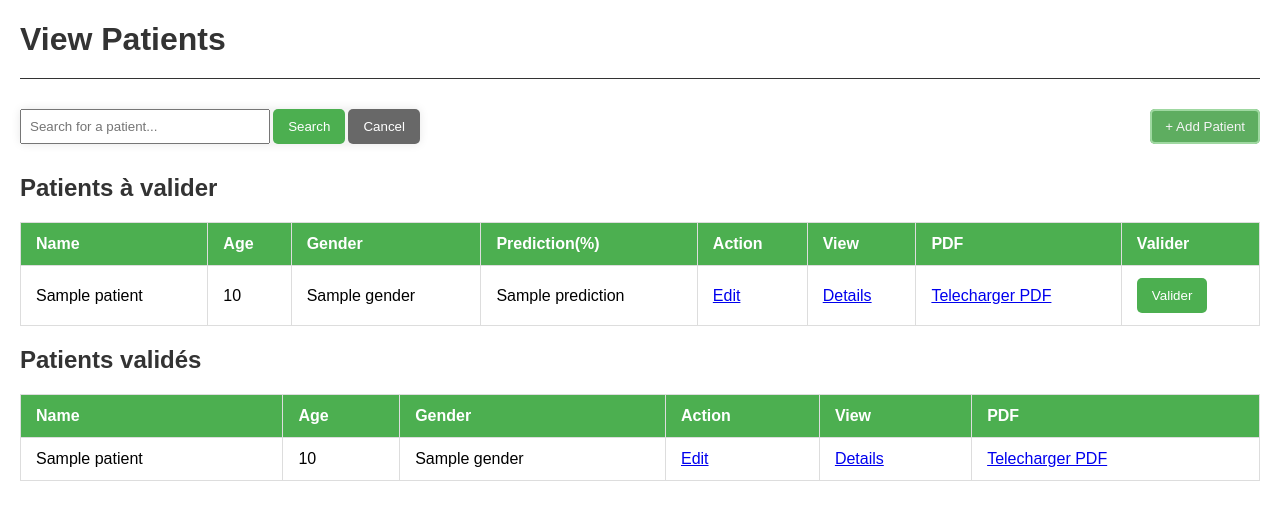
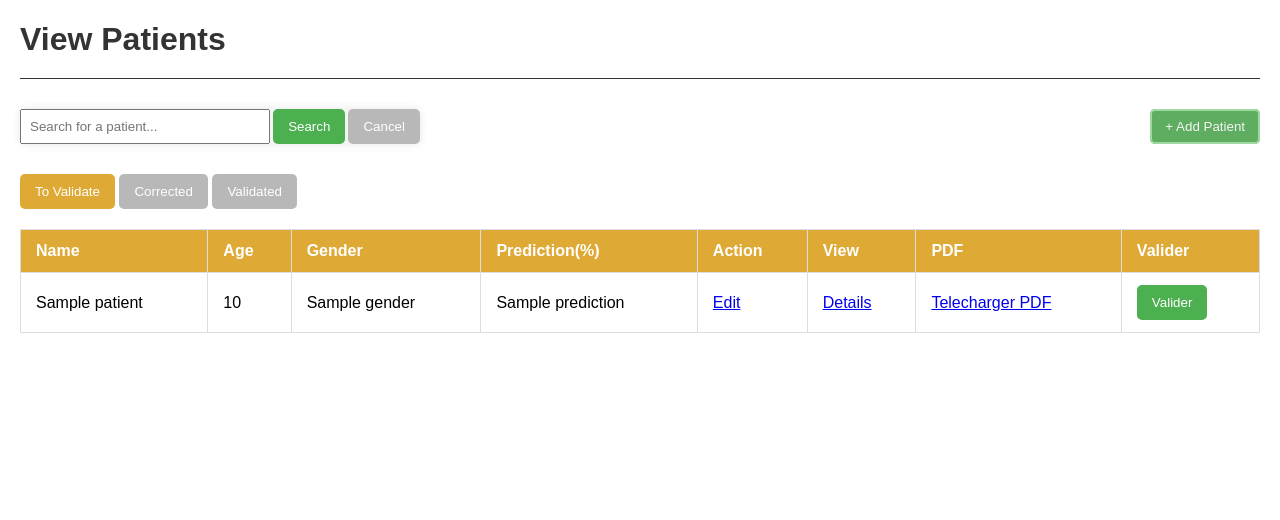
Before and after one commit to CyrilEnjalbert/b14_integration_brain_tumor, a FastAPI app: template templates/view_patients.html in a window 1280 px wide. Shown: the top 520 px of the page. Run offline with FastAPI, Linux system fonts and the light colour scheme; the template is opened without the code that fills it: most values are stand-ins (such as "Sample title", 1, 10 or a date in 2020).

Commit message:
adding dynamic tabs for each table

```diff
--- a/static/styles.css
+++ b/static/styles.css
@@ -86,13 +86,6 @@ th {
     max-width: 250px;
 }
 
-#cancel-btn {
-    background-color: #686868;
-}
-#cancel-btn:hover {
-    background-color: #747474;
-}
-
 .add-btn {
     background-color: #5ead60;
     box-shadow: inset 0 0 0 2px #9fd8a1;
@@ -105,3 +98,41 @@ th {
     text-decoration: none;
     color: whitesmoke;
 }
+
+button.tablinks,
+#cancel-btn {
+    background-color: #b8b8b8;
+}
+button.tablinks:hover,
+#cancel-btn:hover {
+    background-color: #a0a0a0;
+}
+
+/* Background colors for active tab buttons and headers */
+
+/* To Validate */
+button.to-validate-btn.active,
+#to-validate th {
+    background-color: rgb(223, 169, 53);
+}
+button.to-validate-btn.active:hover {
+    background-color: rgb(216, 160, 40);
+}
+
+/* Corrected */
+button.corrected-btn.active,
+#corrected th {
+    background-color: rgb(153, 41, 41);
+}
+button.corrected-btn.active:hover {
+    background-color: rgb(133, 40, 40);
+}
+
+/* Validated */
+button.validated-btn.active,
+#validated th {
+    background-color: #4caf50;
+}
+button.validated-btn.active:hover {
+    background-color: #45a049;
+}
--- a/templates/view_patients.html
+++ b/templates/view_patients.html
@@ -1,5 +1,3 @@
-<!-- view_patients.html -->
-
 <!DOCTYPE html>
 <html lang="en">
 <head>
@@ -13,7 +11,6 @@
     <h1>View Patients</h1>
 
     <div id="actions-container">
-        <!-- Formulaire de recherche -->
         <form id="searchForm" method="GET" action="/search_patients">
             <input type="text" id="searchInput" name="search" placeholder="Search for a patient...">
             <button type="submit">Search</button>
@@ -24,8 +21,15 @@
         </button>
     </div>
 
-    <!-- Tableau des patients invalidés-->
-    <h2>Patients à valider</h2>
+    <!-- Tabs for different tables -->
+    <div class="tabs">
+        <button class="tablinks to-validate-btn" onclick="openTable(event, 'to-validate')" id="defaultOpen">To Validate</button>
+        <button class="tablinks corrected-btn" onclick="openTable(event, 'corrected')">Corrected</button>
+        <button class="tablinks validated-btn" onclick="openTable(event, 'validated')">Validated</button>
+    </div>
+
+    <!-- Table for Predictions to Validate -->
+    <div id="to-validate" class="tabcontent">
         <table border="1">
             <thead>
                 <tr>
@@ -58,9 +62,10 @@
                 {% endfor %}
             </tbody>
         </table>
+    </div>
 
-    <!-- Tableau des patients validés -->
-    <h2>Patients validés</h2>
+    <!-- Table for Corrected Predictions -->
+    <div id="corrected" class="tabcontent">
         <table border="1">
             <thead>
                 <tr>
@@ -87,21 +92,63 @@
                 {% endfor %}
             </tbody>
         </table>
+    </div>
+
+    <!-- Table for Validated Predictions -->
+    <div id="validated" class="tabcontent">
+        <table border="1">
+            <thead>
+                <tr>
+                    <th>Name</th>
+                    <th>Age</th>
+                    <th>Gender</th>
+                    <th>Action</th>
+                    <th>View</th>
+                    <th>PDF</th>
+                </tr>
+            </thead>
+            <tbody>
+                {% for patient in patients %}
+                    <tr>
+                        <td>{{ patient.name }}</td>
+                        <td>{{ patient.age }}</td>
+                        <td>{{ patient.gender }}</td>
+                        <td>
+                            <a href="{{ url_for('edit_patient', patient_id=patient.id) }}">Edit</a>
+                        </td>
+                        <td><a href="{{ url_for('edit_patient', patient_id=patient.id) }}">Details</a></td>
+                        <td><a href="{{ url_for('download_pdf_predict') }}">Telecharger PDF</a></td>
+                    </tr>
+                {% endfor %}
+            </tbody>
+        </table>
+    </div>
 
     <script>
-        // JavaScript pour soumettre le formulaire de recherche
+        function openTable(evt, tableName) {
+            var i, tabcontent, tablinks;
+            tabcontent = document.getElementsByClassName("tabcontent");
+            for (i = 0; i < tabcontent.length; i++) {
+                tabcontent[i].style.display = "none";
+            }
+            tablinks = document.getElementsByClassName("tablinks");
+            for (i = 0; i < tablinks.length; i++) {
+                tablinks[i].className = tablinks[i].className.replace(" active", "");
+            }
+            document.getElementById(tableName).style.display = "block";
+            evt.currentTarget.className += " active";
+        }
+
+        document.getElementById("defaultOpen").click();
+
         document.getElementById('searchForm').addEventListener('submit', function(event) {
-            event.preventDefault(); // Empêcher le formulaire de se soumettre normalement
+            event.preventDefault();
             const searchInput = document.getElementById('searchInput').value;
-            // Rediriger vers la route de recherche avec le paramètre de recherche
             window.location.href = '/search_patients?search=' + searchInput;
         });
 
-        // JavaScript pour rechercher tous les utilisateurs
         document.getElementById('cancel-btn').addEventListener('click', function(event) {
-            // Empêcher le comportement par défaut du bouton (changement d'URL)
             event.preventDefault();
-            // Rediriger vers la route de vue des patients sans aucun paramètre de recherche
             window.location.href = '/view_patients';
         });
     </script>
```
Lines whose indentation alone changed are shown as unchanged.
